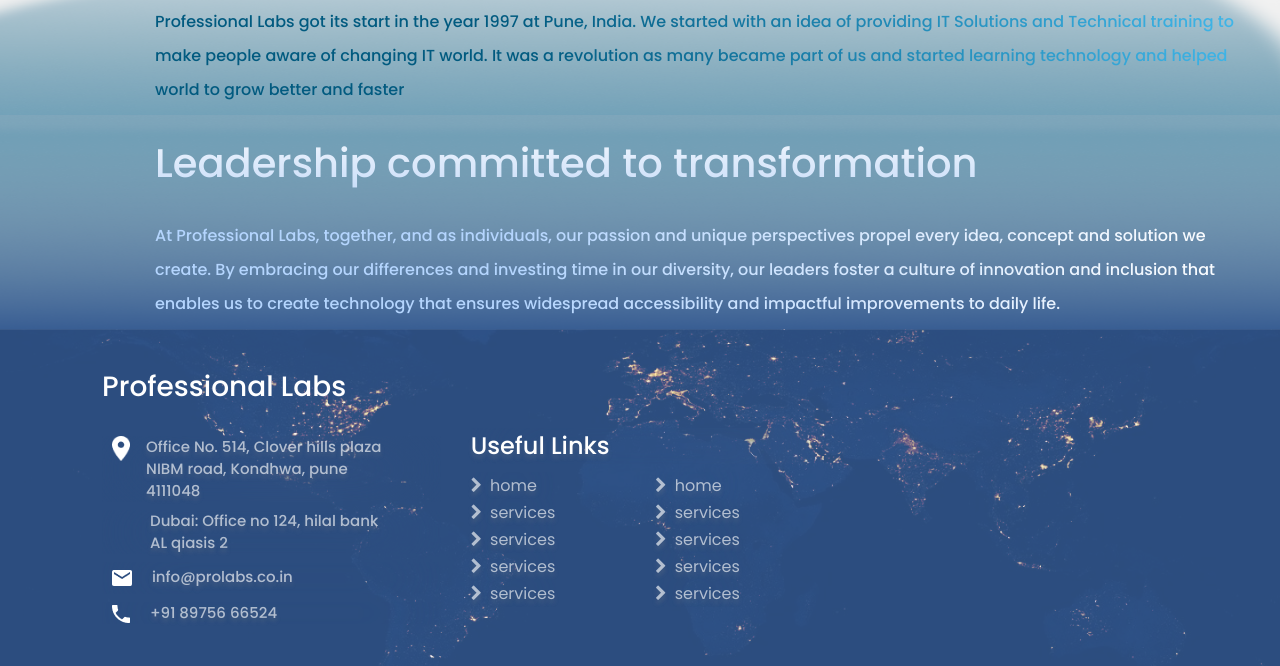
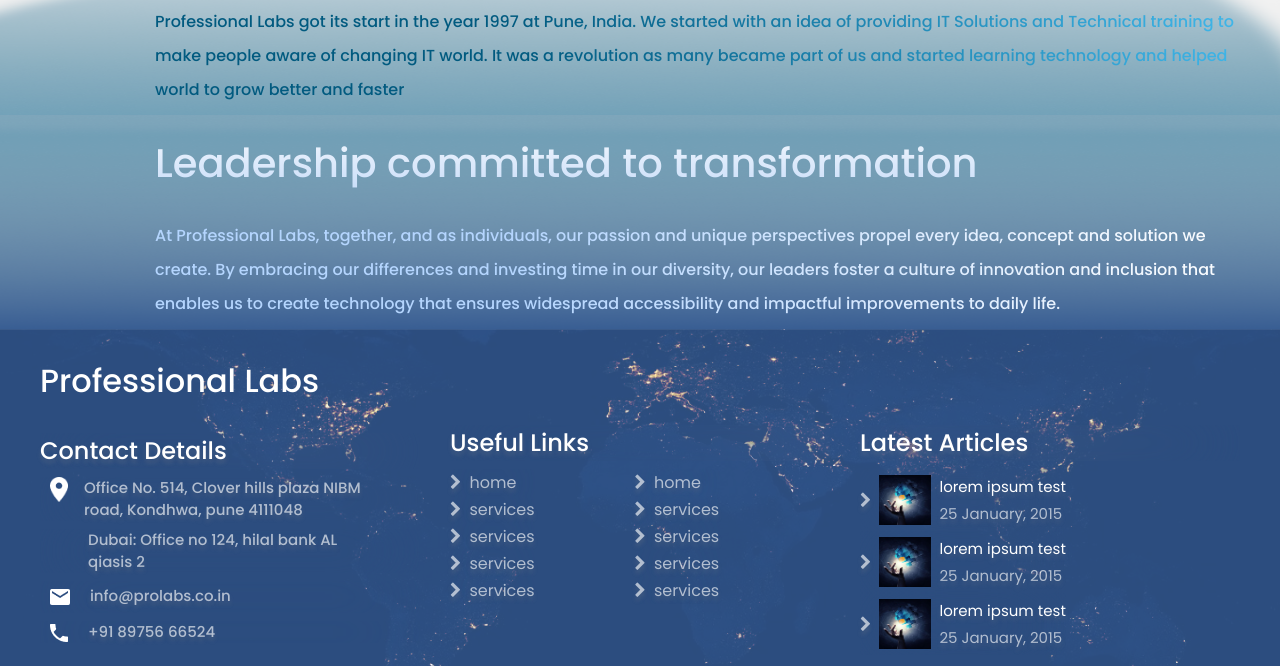
Before and after one commit to hasratraza/practice-ui-prolbs, a plain HTML site: page about-us.html in a window 1280 px wide. Shown: the part 1938-2604 px from the top of the page. Drawn offline with nearby package versions, Linux system fonts and the light colour scheme.

Commit message:
Update about-us.html

```diff
--- a/about-us.html
+++ b/about-us.html
@@ -209,12 +209,14 @@
   </div>
   <!-- footer section -->
   <div class="footer-section">
-    <div class="container">
+    <div class="container-fluid">
       <div class="row">
         <div class="col-md-12 py-md-2">
-          <h3>Professional Labs</h3>
+          <h2>Professional Labs</h2>
         </div>
         <div class="col-md-4 py-md-3 address">
+          <h3 class="useful-link-heading">Contact Details</h3>
+
           <h6 class="d-flex"><img src="assets/images/location-marker.png" class="location-icon pr-md-3 pr-3"
               alt="marker"> Office No. 514, Clover hills plaza NIBM road, Kondhwa, pune 4111048</h6>
           <h6 class="pl-md-5 pl-5">Dubai: Office no 124, hilal bank AL qiasis 2</h6>
@@ -240,6 +242,25 @@
             </ul>
           </div>
         </div>
+        <div class="col-md-4 py-md-2 py-2">
+          <h3 class="useful-link-heading">Latest Articles</h3>
+          <div class="useful-link d-flex">
+            <ul>
+              <li class="d-flex align-items-center pb-1 py-md-1">
+                <i class="fa fa-chevron-right pr-md-2 pr-2" aria-hidden="true"></i>
+                <img src="assets/images/home/services1.jpeg"
+                class="pr-md-2 pr-2" alt="phone" height="50px" width="60px"><span style="color: white;">lorem ipsum test <br><span>25 January, 2015</span> </span></li>
+                <li class="d-flex align-items-center pb-1 py-md-1">
+                  <i class="fa fa-chevron-right pr-md-2 pr-2" aria-hidden="true"></i>
+                  <img src="assets/images/home/services1.jpeg"
+                  class="pr-md-2 pr-2" alt="phone" height="50px" width="60px"><span style="color: white;">lorem ipsum test <br><span>25 January, 2015</span> </span></li>
+                  <li class="d-flex align-items-center pb-1 py-md-1">
+                    <i class="fa fa-chevron-right pr-md-2 pr-2" aria-hidden="true"></i>
+                    <img src="assets/images/home/services1.jpeg"
+                    class="pr-md-2 pr-2" alt="phone" height="50px" width="60px"><span style="color: white;">lorem ipsum test <br><span>25 January, 2015</span> </span></li>
+            </ul>
+          </div>
+        </div>
       </div>
       <footer class="d-flex mt-md-4 mt-4 align-items-center">
         <p class="copyright">Copyright &#xA9; <script>
@@ -256,7 +277,6 @@
     </div>
   </div>
 
-
   <button type="button" class="btn btn-floating btn-lg" id="btn-back-to-top">
     <i class="fa fa-arrow-up" aria-hidden="true"></i>
   </button>
```
